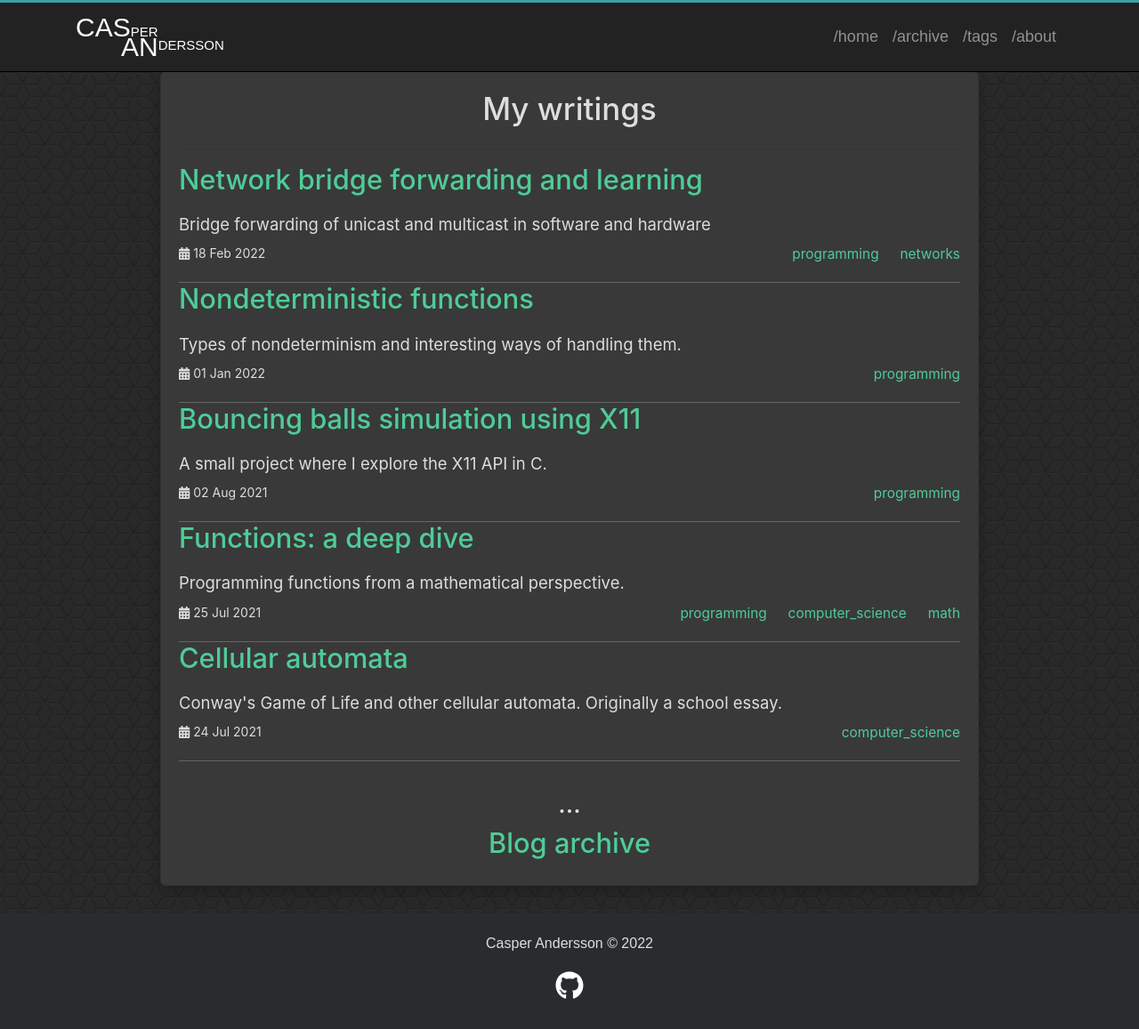
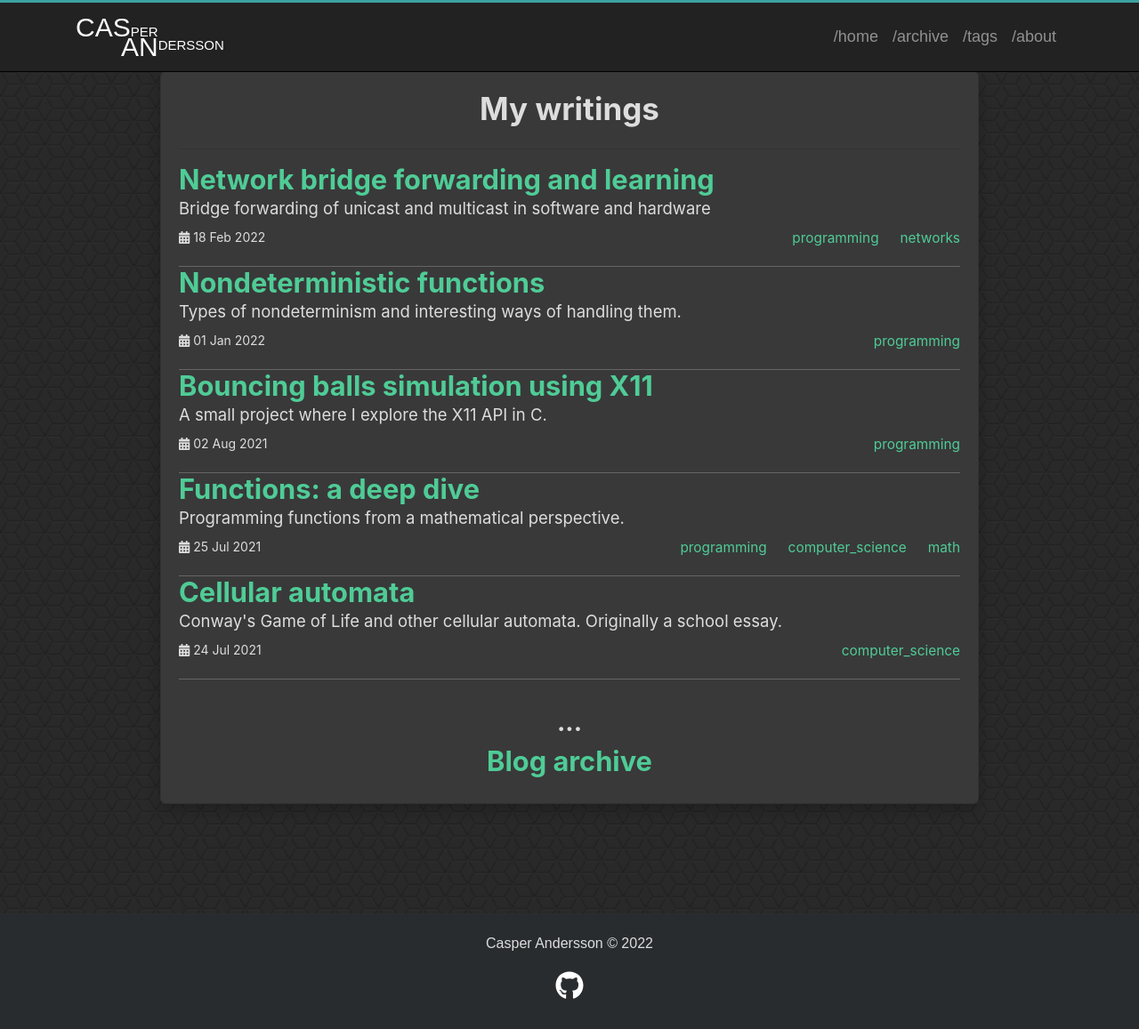
Before and after one commit to cappe987/cappe987.github.io, a Jekyll site: the page built from index.html, in a window 1280 px wide and 1157 px high. Shown: the whole window at 89% size. Built offline with Jekyll 4.4.1, drawn with Linux system fonts in a browser that asks for light colours.

Commit message:
Style changes. Add --unpublished to dev env.

```diff
--- a/assets/css/theme.scss
+++ b/assets/css/theme.scss
@@ -70,7 +70,7 @@
 //h6 { font-size: .75em; }
 h1 { font-size: 2.5em; }
 h2 { font-size: 1.5em; }
-h3 { font-size: 1.17em; }
+h3 { font-size: 1.3em; }
 h4 { font-size: 1.12em; }
 h5 { font-size: .83em; }
 h6 { font-size: .75em; }
@@ -399,7 +399,7 @@
 
 .post-content p {
   font-size: 1.1em;
-  padding-top: 1em;
+  //padding-top: 1em;
 }
 .post-content a {
   font-size: 1.1em;
@@ -413,6 +413,7 @@
 .post-content h6 {
   padding-top: 50px;
   margin-top: -50px;
+  font-weight: bold;
 }
 
 
```
Also changed, not shown: 1 other file.
